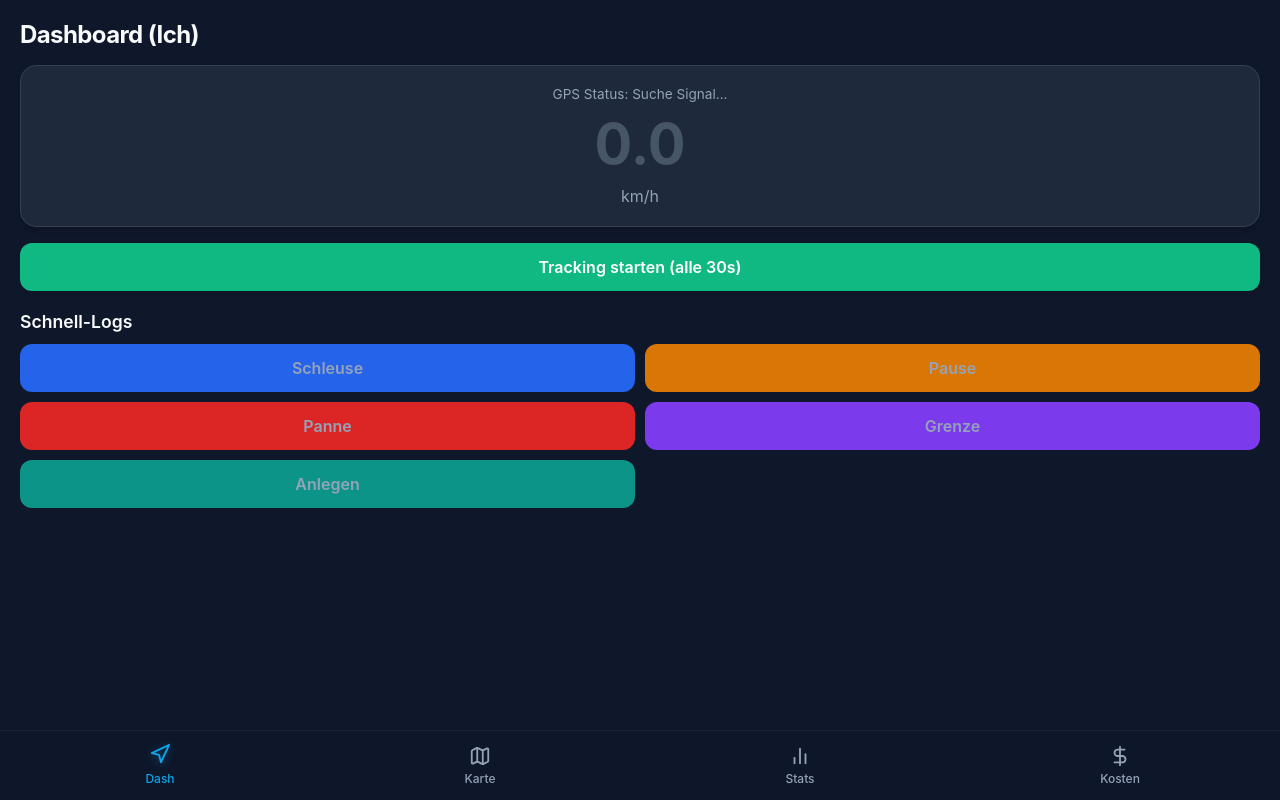
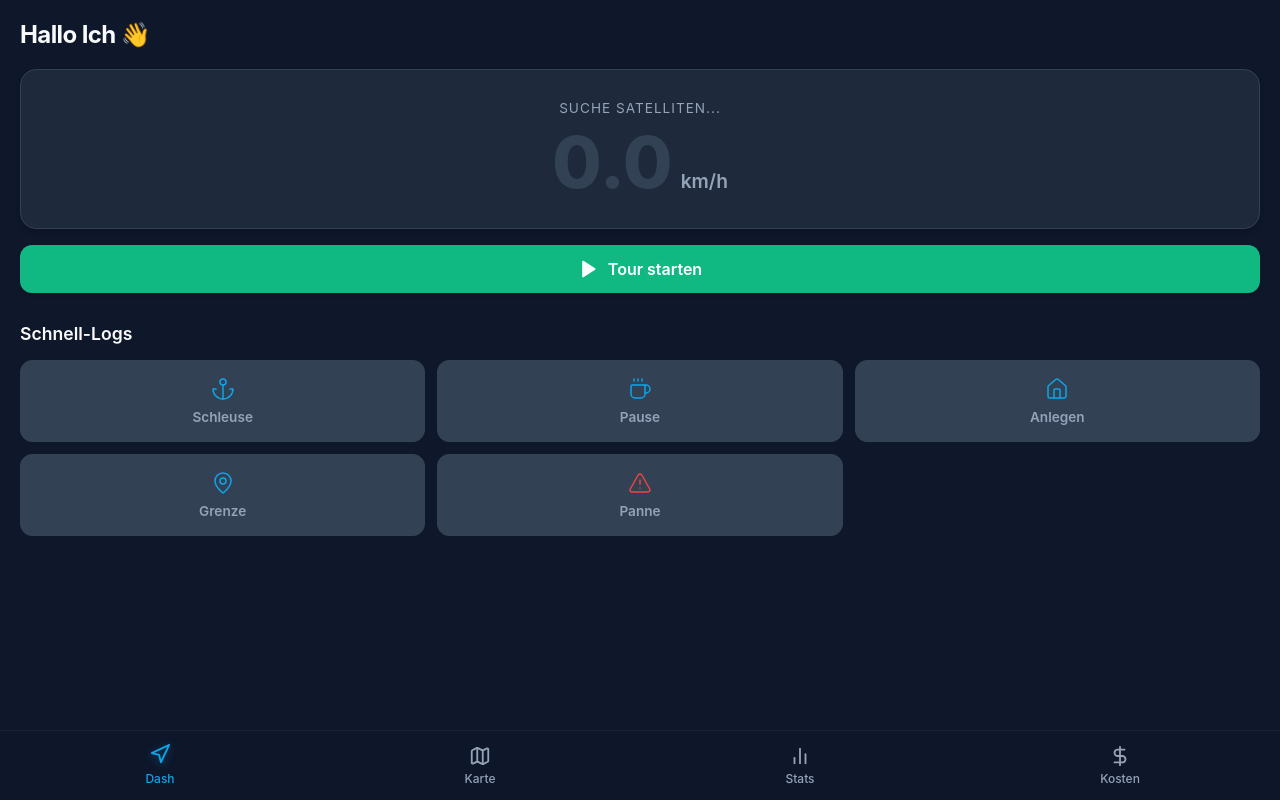
Before and after one commit to soundbier/2cars2georgia, a React (Vite) app: page / in a window 1280 px wide. Both pictures are taken after a click on the button "Lukas". Built offline with nearby package versions, Linux system fonts and the light colour scheme; no server answers.

Commit message:
Update Dashboard.tsx

```diff
--- a/src/Dashboard.tsx
+++ b/src/Dashboard.tsx
@@ -1,5 +1,6 @@
 import { useState } from 'react';
 import { collection, addDoc } from 'firebase/firestore';
+import { Anchor, Coffee, AlertTriangle, MapPin, Home, Play, Square } from 'lucide-react';
 import { db } from './firebase';
 import { useTracking } from './useTracking';
 import { LogType, LogEvent } from './types';
@@ -30,7 +31,6 @@ export default function Dashboard({ user, isTracking, setIsTracking }: Props) {
         lng: currentPosition.lng
       };
       await addDoc(collection(db, 'events'), event);
-      alert(`"${title}" erfolgreich geloggt!`);
     } catch (err) {
       console.error(err);
       alert('Fehler beim Speichern.');
@@ -40,33 +40,58 @@ export default function Dashboard({ user, isTracking, setIsTracking }: Props) {
 
   return (
     <div>
-      <h2 style={{ marginBottom: '16px' }}>Dashboard ({user})</h2>
+      <h2>Hallo {user} 👋</h2>
 
-      <div className="card" style={{ textAlign: 'center' }}>
-        <p style={{ color: '#94a3b8', fontSize: '0.85rem' }}>
-          GPS Status: {error ? <span style={{ color: '#ef4444' }}>{error}</span> : currentPosition ? <span style={{ color: '#4ade80' }}>Verbunden</span> : 'Suche Signal...'}
-        </p>
-        <h1 style={{ fontSize: '3.5rem', margin: '8px 0', color: currentPosition ? '#f8fafc' : '#475569' }}>
-          {currentPosition ? currentPosition.speedKmh.toFixed(1) : '0.0'}
-        </h1>
-        <p style={{ color: '#94a3b8' }}>km/h</p>
+      {/* GPS Geschwindigkeits-Widget */}
+      <div className="card" style={{ display: 'flex', flexDirection: 'column', alignItems: 'center', padding: '30px 20px' }}>
+        <div style={{ fontSize: '0.85rem', color: 'var(--text-muted)', textTransform: 'uppercase', letterSpacing: '1px', marginBottom: '10px' }}>
+          {error ? <span style={{ color: 'var(--danger)' }}>{error}</span> : currentPosition ? <span style={{ color: 'var(--success)' }}>GPS Aktiv</span> : 'Suche Satelliten...'}
+        </div>
+
+        <div style={{ display: 'flex', alignItems: 'baseline', gap: '8px' }}>
+          <h1 style={{ fontSize: '4.5rem', fontWeight: '800', lineHeight: '1', color: currentPosition ? 'var(--text)' : 'var(--surface-border)' }}>
+            {currentPosition ? currentPosition.speedKmh.toFixed(1) : '0.0'}
+          </h1>
+          <span style={{ fontSize: '1.2rem', color: 'var(--text-muted)', fontWeight: '600' }}>km/h</span>
+        </div>
       </div>
 
+      {/* Tracking Button */}
       <button
         className="btn"
-        style={{ width: '100%', marginBottom: '20px', background: isTracking ? '#ef4444' : '#10b981' }}
+        style={{
+          width: '100%',
+          marginBottom: '30px',
+          background: isTracking ? 'var(--danger)' : 'var(--success)'
+        }}
         onClick={() => setIsTracking(!isTracking)}
       >
-        {isTracking ? 'Tracking stoppen' : 'Tracking starten (alle 30s)'}
+        {isTracking ? <><Square size={20} fill="currentColor" /> Tracking stoppen</> : <><Play size={20} fill="currentColor" /> Tour starten</>}
       </button>
 
-      <h3 style={{ marginBottom: '12px' }}>Schnell-Logs</h3>
-      <div style={{ display: 'grid', gridTemplateColumns: '1fr 1fr', gap: '10px' }}>
-        <button className="btn" style={{ background: '#2563eb' }} disabled={isLogging || !currentPosition} onClick={() => handleQuickLog('schleuse', 'Schleuse')}>Schleuse</button>
-        <button className="btn" style={{ background: '#d97706' }} disabled={isLogging || !currentPosition} onClick={() => handleQuickLog('pause', 'Pause')}>Pause</button>
-        <button className="btn" style={{ background: '#dc2626' }} disabled={isLogging || !currentPosition} onClick={() => handleQuickLog('panne', 'Panne')}>Panne</button>
-        <button className="btn" style={{ background: '#7c3aed' }} disabled={isLogging || !currentPosition} onClick={() => handleQuickLog('grenze', 'Landesgrenze')}>Grenze</button>
-        <button className="btn" style={{ background: '#0d9488' }} disabled={isLogging || !currentPosition} onClick={() => handleQuickLog('anlegen', 'Anlegen')}>Anlegen</button>
+      {/* Schnell-Logs Grid */}
+      <h3>Schnell-Logs</h3>
+      <div style={{ display: 'grid', gridTemplateColumns: 'repeat(3, 1fr)', gap: '12px' }}>
+        <button className="btn btn-log" disabled={isLogging || !currentPosition} onClick={() => handleQuickLog('schleuse', 'Schleuse')}>
+          <Anchor size={24} strokeWidth={1.5} />
+          <span>Schleuse</span>
+        </button>
+        <button className="btn btn-log" disabled={isLogging || !currentPosition} onClick={() => handleQuickLog('pause', 'Pause')}>
+          <Coffee size={24} strokeWidth={1.5} />
+          <span>Pause</span>
+        </button>
+        <button className="btn btn-log" disabled={isLogging || !currentPosition} onClick={() => handleQuickLog('anlegen', 'Anlegen')}>
+          <Home size={24} strokeWidth={1.5} />
+          <span>Anlegen</span>
+        </button>
+        <button className="btn btn-log" disabled={isLogging || !currentPosition} onClick={() => handleQuickLog('grenze', 'Landesgrenze')}>
+          <MapPin size={24} strokeWidth={1.5} />
+          <span>Grenze</span>
+        </button>
+        <button className="btn btn-log" disabled={isLogging || !currentPosition} onClick={() => handleQuickLog('panne', 'Panne')}>
+          <AlertTriangle size={24} strokeWidth={1.5} color="var(--danger)" />
+          <span>Panne</span>
+        </button>
       </div>
     </div>
   );
```
